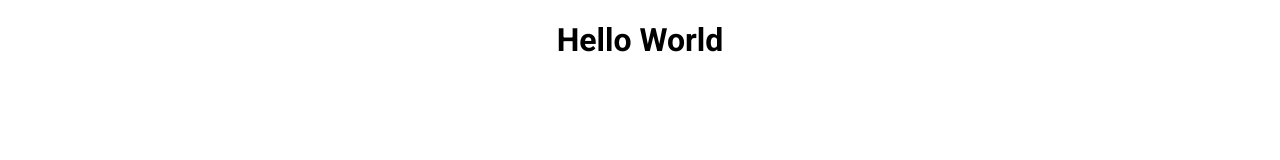
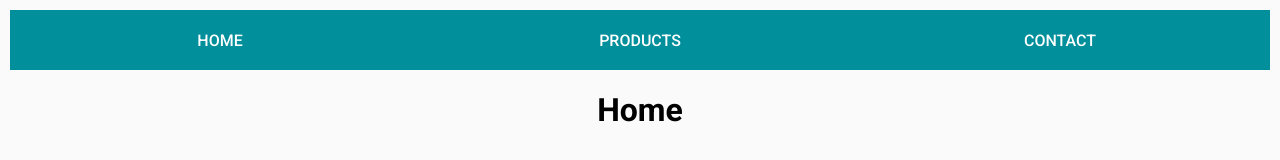
Before and after one commit to CedricBorko/MyFirstWebsite, a plain HTML site: page home.html in a window 1280 px wide. Drawn offline with Linux system fonts and the light colour scheme.

Commit message:
Navigation

```diff
--- a/index.html
+++ b/home.html
@@ -8,6 +8,11 @@
     <link rel="stylesheet" href="styles/main.css">
 </head>
 <body>
-    <h1>Hello World</h1>
+    <div class="navigation-top">
+        <a href="home.html">HOME</a>
+        <a href="products.html">PRODUCTS</a>
+        <a href="contact.html">CONTACT</a>
+    </div>
+    <h1>Home</h1>
 </body>
 </html>
--- a/styles/main.css
+++ b/styles/main.css
@@ -1,7 +1,35 @@
 @import url('https://fonts.googleapis.com/css2?family=Roboto:wght@300;500;700&display=swap');
 
+body {
+    font-family: 'Roboto', sans-serif;
+    margin: 0px;
+    background-color: #fafafa;
+}
+
+.navigation-top {
+    background-color: #008f9b;
+    height: 60px;
+    margin: 10px;
+    display: grid;
+    grid-template-columns: 1fr 1fr 1fr;
+}
+
+a {
+    color: #ffffff;
+    text-decoration: none;
+    display: flex;
+    justify-content: center;
+    align-items: center;
+}
+
+a:hover {
+    background-color: #05a5b4;
+    text-decoration: none;
+}
+
+
+
 h1 {
-    font-family: 'Roboto', sans-serif;
     font-size: 24pt;
     text-align: center;
 }
```
Also changed, not shown: contact.html (added, +18 -0 lines), products.html (added, +18 -0 lines).
